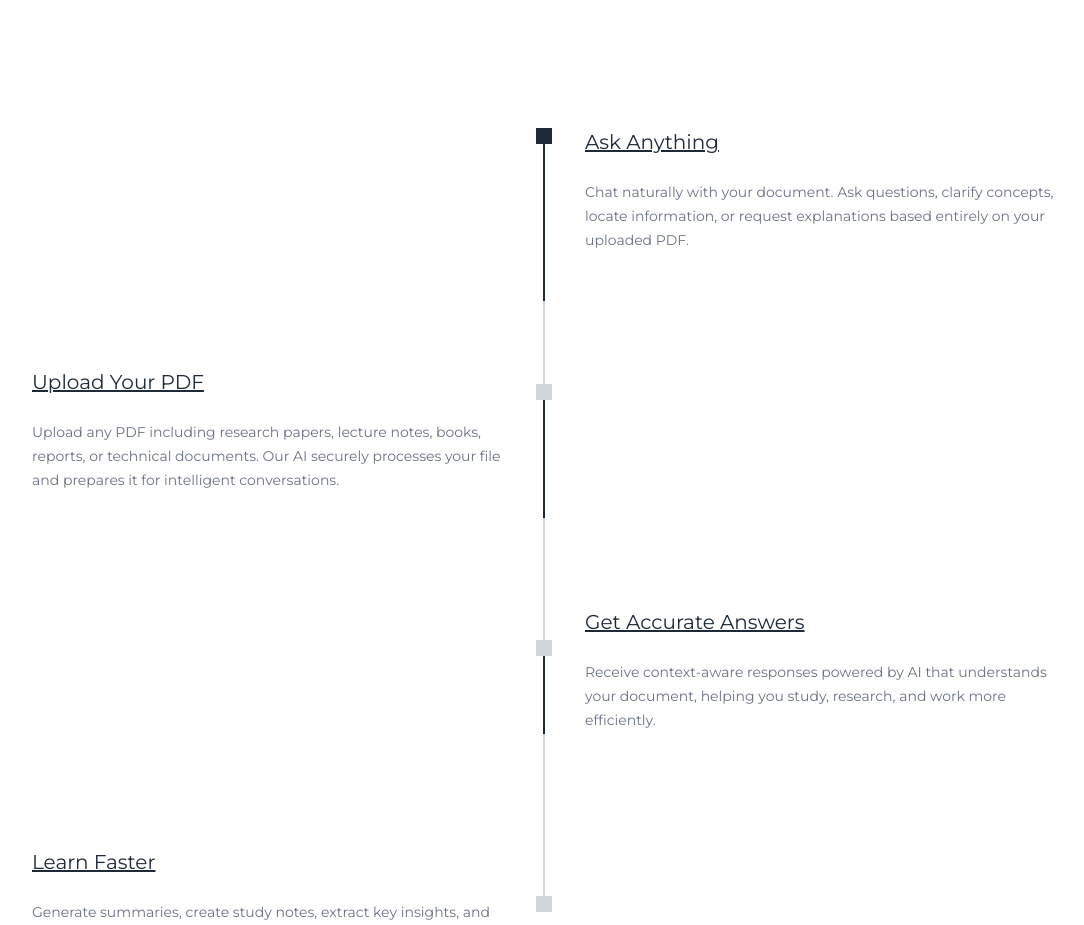
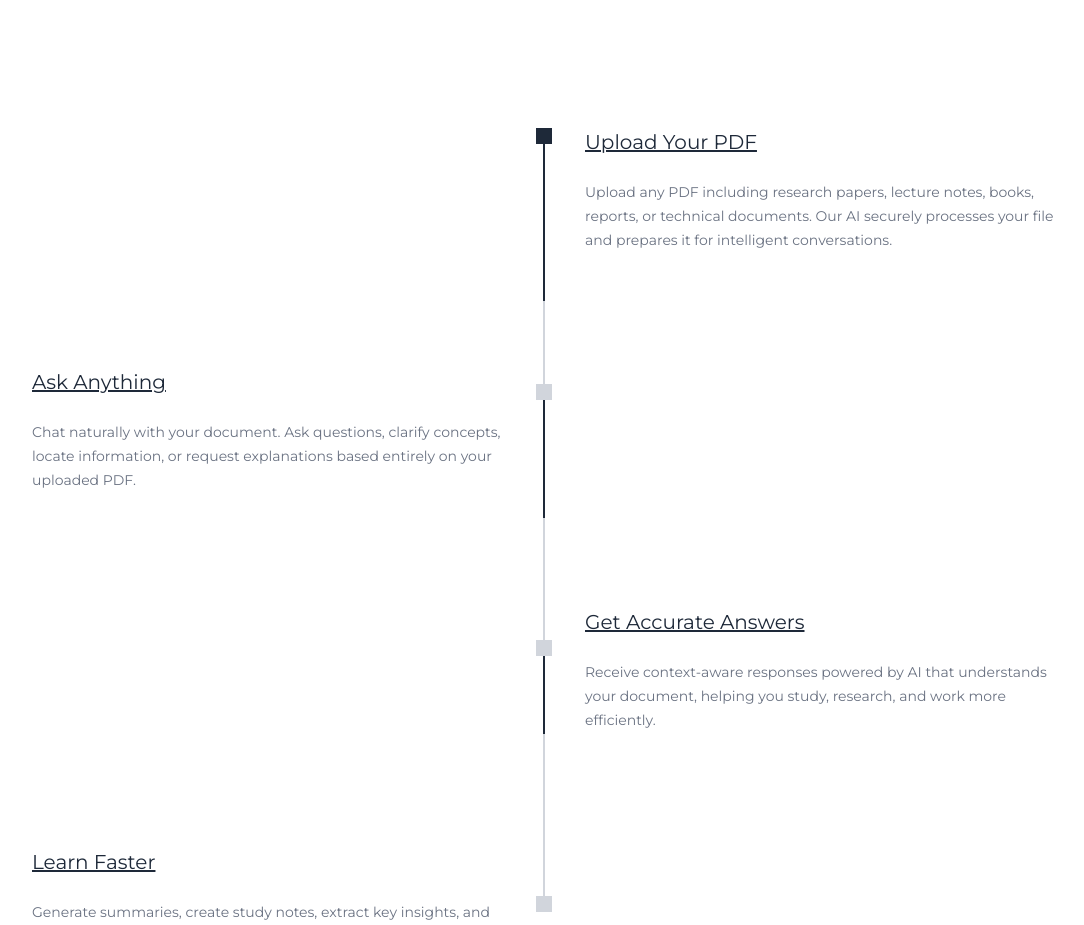
Before and after one commit to shauryasingh0302/chatpdf, a Next.js app: page / in a window 1280 px wide. Shown: the part 1168-2093 px from the top of the page, without its empty margins (96-1180 px from the left). Built offline with nearby package versions, Linux system fonts and the light colour scheme; no server answers.

Commit message:
feat: swap titles in build process steps for improved clarity

```diff
--- a/sections/build-process.tsx
+++ b/sections/build-process.tsx
@@ -9,9 +9,9 @@ type Step = {
 
 const leftSteps: Step[] = [
     {
-        title: "Upload Your PDF",
+        title: "Ask Anything",
         description:
-            "Upload any PDF including research papers, lecture notes, books, reports, or technical documents. Our AI securely processes your file and prepares it for intelligent conversations.",
+            "Chat naturally with your document. Ask questions, clarify concepts, locate information, or request explanations based entirely on your uploaded PDF.",
     },
     {
         title: "Learn Faster",
@@ -22,9 +22,9 @@ const leftSteps: Step[] = [
 
 const rightSteps: Step[] = [
     {
-        title: "Ask Anything",
+        title: "Upload Your PDF",
         description:
-            "Chat naturally with your document. Ask questions, clarify concepts, locate information, or request explanations based entirely on your uploaded PDF.",
+            "Upload any PDF including research papers, lecture notes, books, reports, or technical documents. Our AI securely processes your file and prepares it for intelligent conversations.",
     },
     {
         title: "Get Accurate Answers",
```
